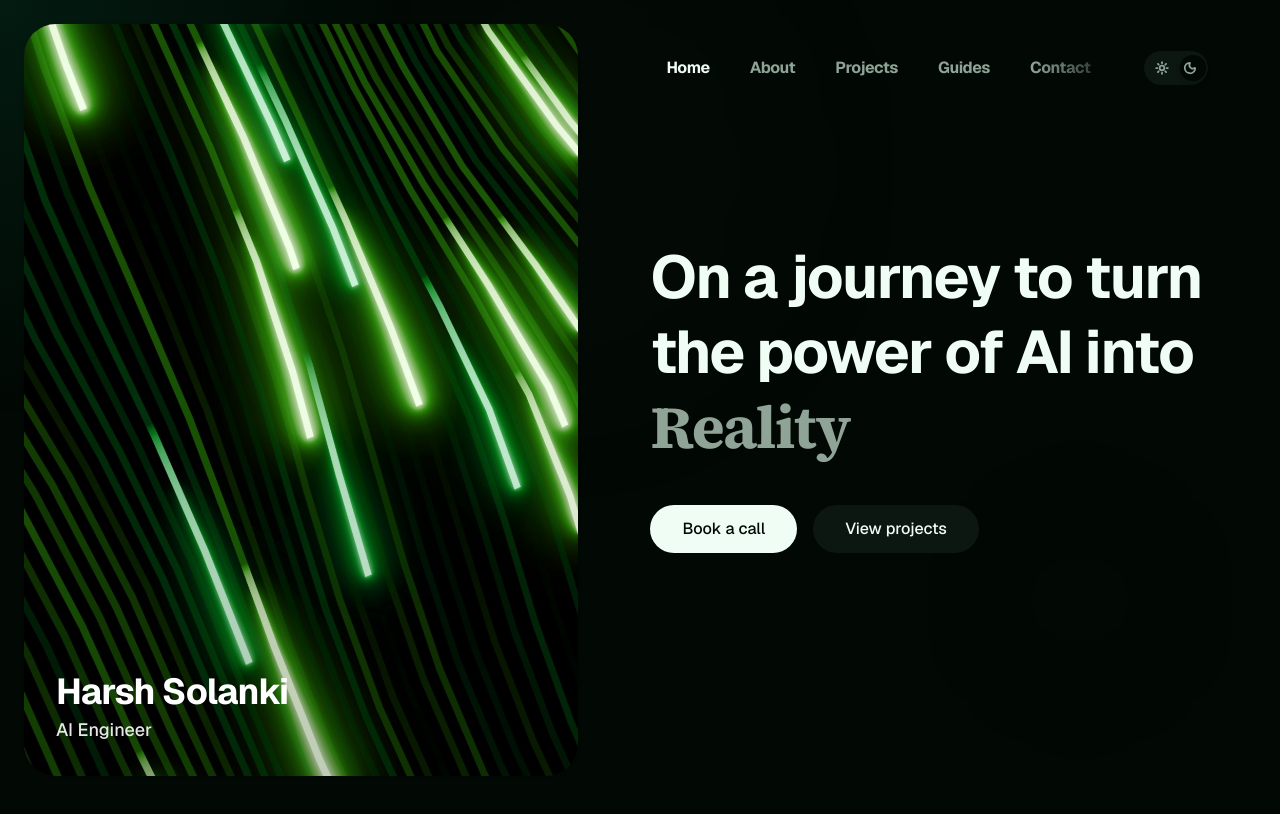
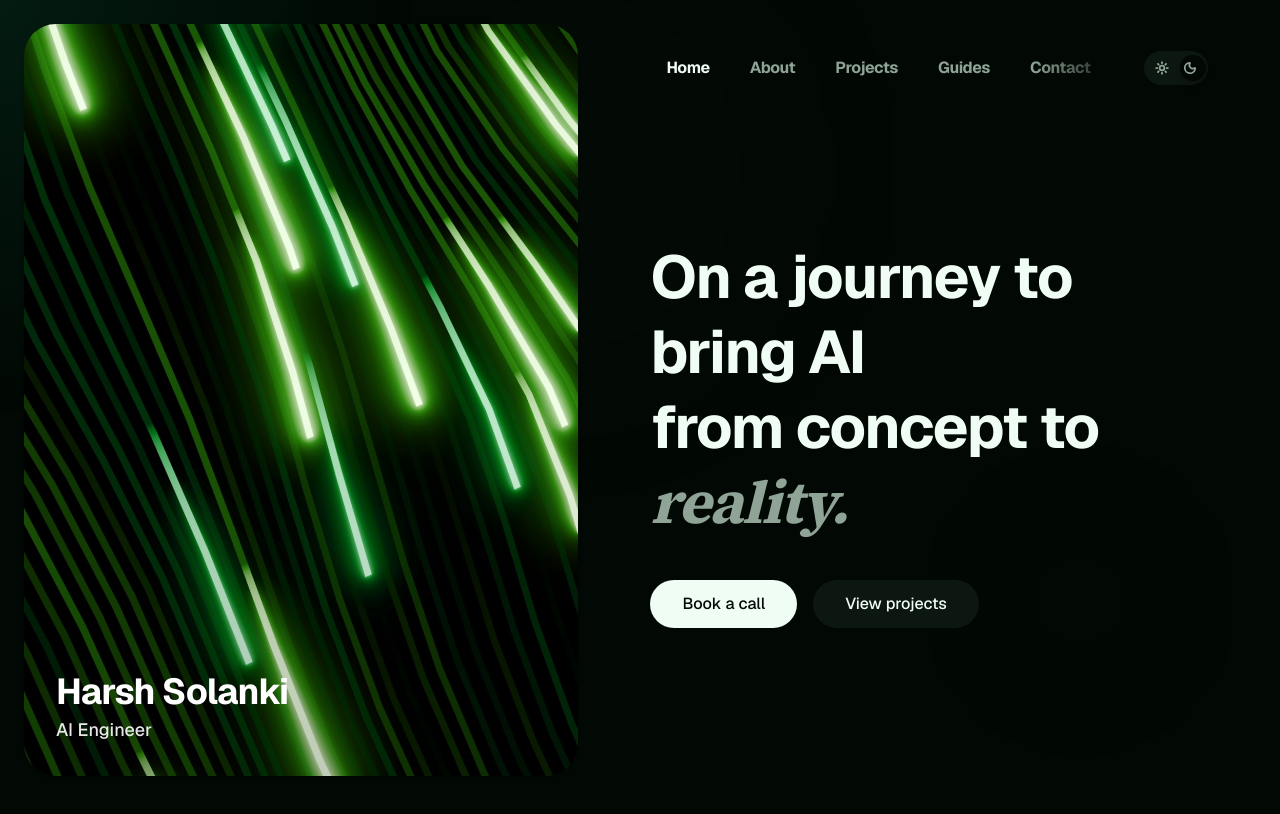
Before and after one commit to Firehawk39/harsh-portfolio, a Next.js app: page / in a window 1280 px wide. Shown: the top 814 px of the page. Built offline with nearby package versions, Linux system fonts and the light colour scheme.

Commit message:
Update homepage heading to 'On a journey to bring AI from concept to reality.'

```diff
--- a/src/app/page.tsx
+++ b/src/app/page.tsx
@@ -55,9 +55,9 @@ export default function Home() {
 
       {/* Main Heading Text */}
       <h1 className="text-5xl md:text-6xl/tight font-bold tracking-tight mb-10">
-        On a journey to turn
+        On a journey to bring AI
         <br />
-        the power of AI into <span className="font-serif font-bold text-muted-foreground">Reality</span>
+        from concept to <span className="font-serif font-bold text-muted-foreground italic">reality.</span>
       </h1>
 
       {/* Call to Actions - Brighter and more concise shadows */}
```
